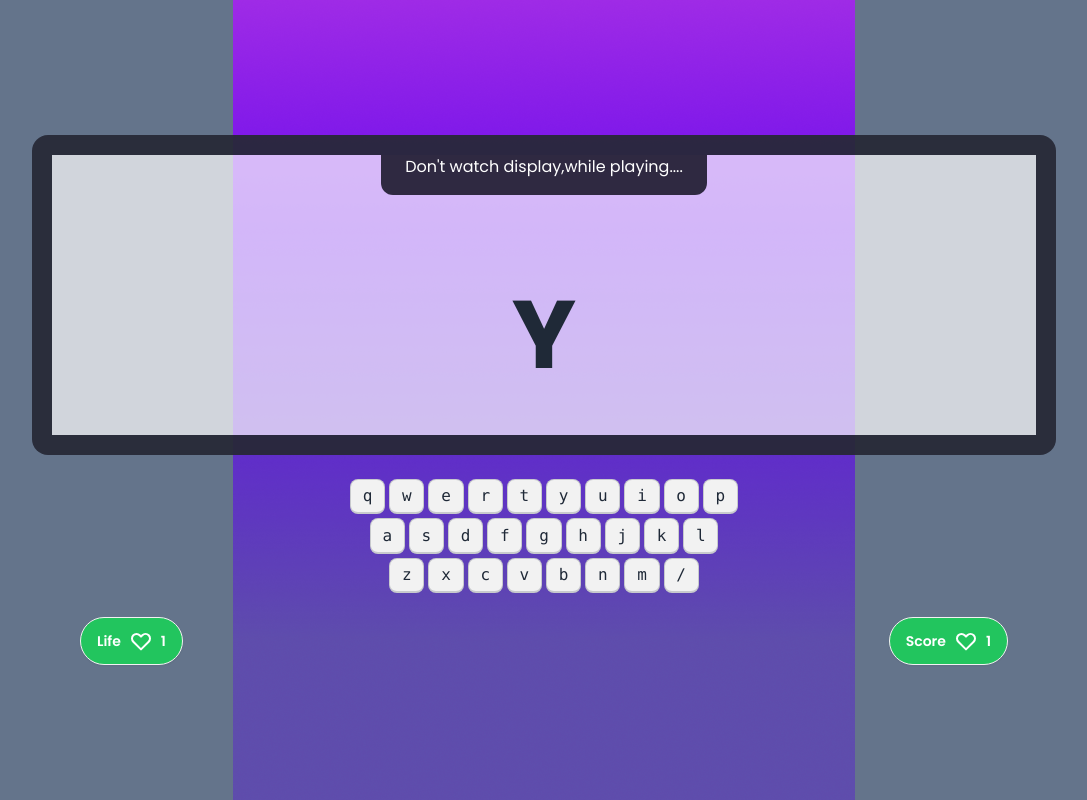
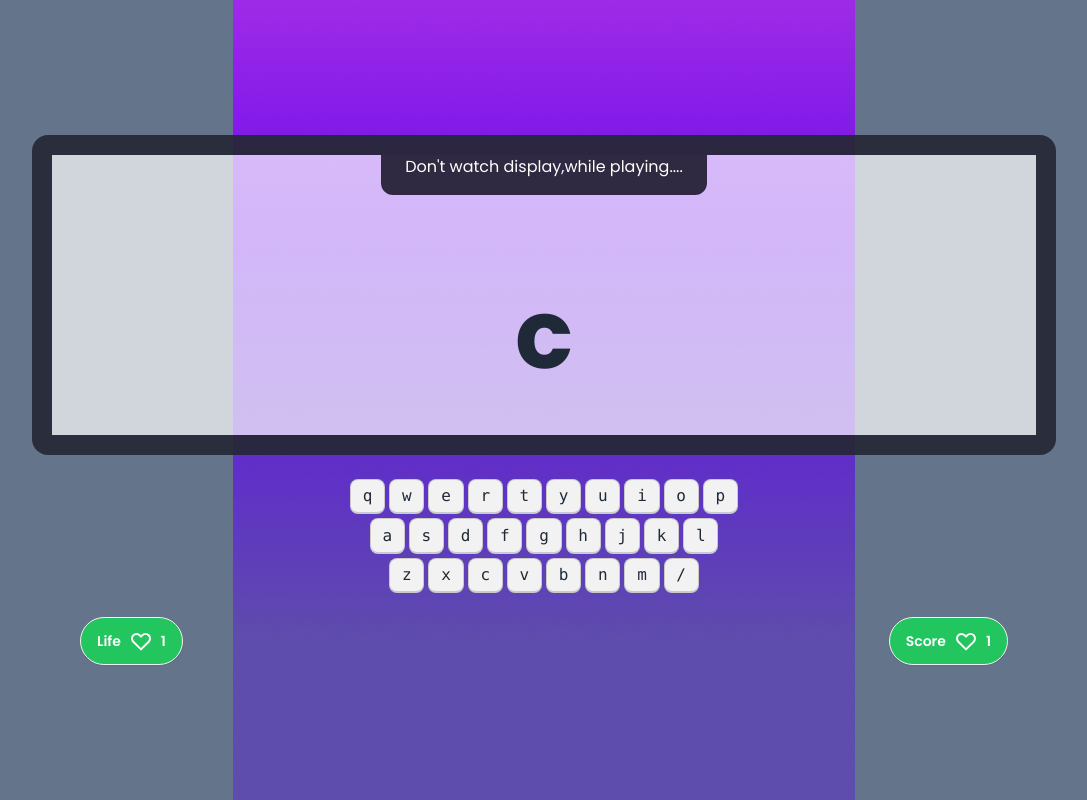
Before and after one commit to sazid0101/Alpha-clash-pro, a plain HTML site: page index.html in a window 1280 px wide. Both pictures are taken after a click on the button "Play Now". Shown: the whole page, without its empty margins (96-1183 px from the left). Drawn offline with nearby package versions, Linux system fonts and the light colour scheme.

Commit message:
show random alphabet in the display

```diff
--- a/index.html
+++ b/index.html
@@ -27,7 +27,7 @@
                         <p class="bg-[#2f2941] text-white px-6 pb-4 rounded-b-xl">Don't watch display,while playing....</p>
                     </div>
                     <div class=" flex justify-center items-center h-full ">
-                        <p class="text-8xl font-bold">Y</p>
+                        <p id="current-alphabet" class="text-8xl font-bold">Y</p>
                     </div>
                 </div>
                 <!--keyboard-->
--- a/scripts/alpha-clash.js
+++ b/scripts/alpha-clash.js
@@ -1,9 +1,12 @@
 function continueGame(){
-    const alphabet = getRandomAlphabet()
+    const alphabet = getRandomAlphabet();
+
+    const currentAlphabet = document.getElementById("current-alphabet");
+    currentAlphabet.innerText = alphabet;
 }
 
 function play(){
-    hideElementById("home-screen")
-    showElementById("play-ground")
-    continueGame()
+    hideElementById("home-screen");
+    showElementById("play-ground");
+    continueGame();
 }
--- a/scripts/utility.js
+++ b/scripts/utility.js
@@ -1,21 +1,21 @@
 // add hidden class & remove the home screen
 function hideElementById(elementId){
     const homeScreen = document.getElementById(elementId);
-    homeScreen.classList.add("hidden")
+    homeScreen.classList.add("hidden");
 }
 // remove hidden class & show the play ground
 function showElementById(elementId){
     const playGround = document.getElementById(elementId);
-    playGround.classList.remove("hidden")
+    playGround.classList.remove("hidden");
 }
 // generate a random number for a-z random alphabets
 function getRandomAlphabet(){
-    const alphabetString = "abcdefghijklmnopqrstuvwxyz"
-    const alphabets = alphabetString.split('')
+    const alphabetString = "abcdefghijklmnopqrstuvwxyz" ;
+    const alphabets = alphabetString.split('');
 
-    const randomNumber = Math.random() * 25
-    const randomIndex = Math.round(randomNumber)
-    const alphabet = alphabets[randomIndex]
-    console.log(randomIndex , alphabet)
-    return alphabet
+    const randomNumber = Math.random() * 25 ;
+    const randomIndex = Math.round(randomNumber);
+    const alphabet = alphabets[randomIndex];
+
+    return alphabet;
 }
```
